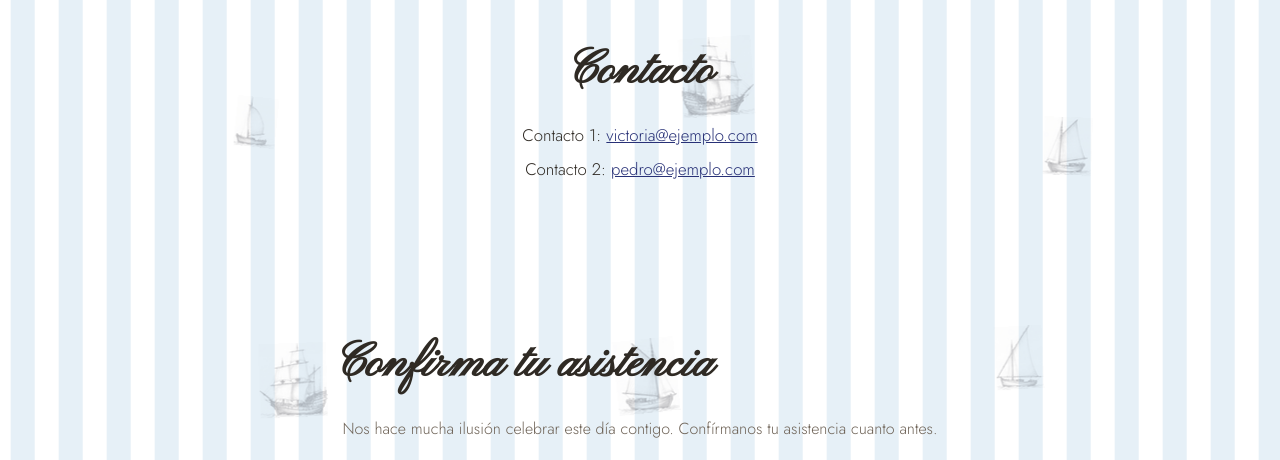
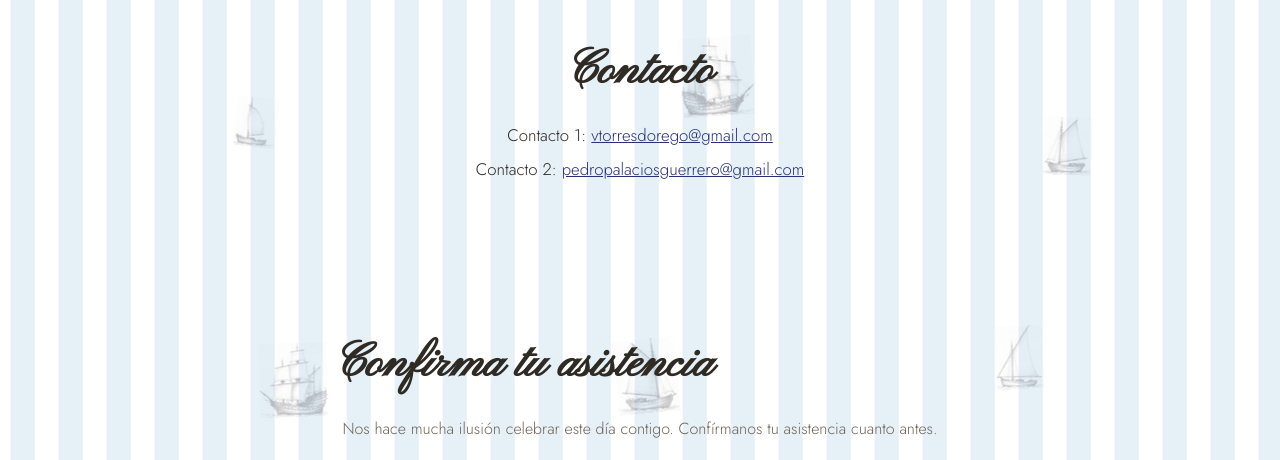
Before and after one commit to plazosherre-a11y/bpv, a plain HTML site: page index.html in a window 1280 px wide. Shown: the part 3000-3460 px from the top of the page. Drawn offline with Linux system fonts and the light colour scheme.

Commit message:
Update index.html

```diff
--- a/index.html
+++ b/index.html
@@ -84,8 +84,8 @@
     </section>
 <section class="section" id="sec5"><h2>Preguntas</h2><div class="faq"><details><summary>¿Dónde aparco?</summary><p>Habrá parking habilitado.</p></details><details><summary>¿Hay transporte entre los lugares?</summary><p>Sí, habrá autobuses.</p></details><details><summary>¿Puedo llevar niños?</summary><p>¡Por supuesto!</p></details></div></section>
 <section class="section" id="sec6"><h2>Contacto</h2>
-      <p class="contact-line">Contacto 1: <a href="mailto:vtorresdorego@gmail.com">victoria@ejemplo.com</a></p>
-      <p class="contact-line">Contacto 2: <a href="mailto:pedropalaciosguerrero@gmail.com">pedro@ejemplo.com</a></p></section>
+      <p class="contact-line">Contacto 1: <a href="mailto:vtorresdorego@gmail.com">vtorresdorego@gmail.com</a></p>
+      <p class="contact-line">Contacto 2: <a href="mailto:pedropalaciosguerrero@gmail.com">pedropalaciosguerrero@gmail.com</a></p></section>
 <section class="section section-alt" id="rsvp"><h2>Confirma tu asistencia</h2>
       <p class="lead">Nos hace mucha ilusión celebrar este día contigo. Confírmanos tu asistencia cuanto antes.</p>
       <iframe class="form-embed" src="https://docs.google.com/forms/d/e/1FAIpQLScOudif9hrtqNxII0OQYhGFpOWDW09re_7pNz5BJBKnFUXWIw/viewform?usp=publish-editor&amp;embedded=true" loading="lazy" title="Formulario de asistencia">Cargando…</iframe>
```
